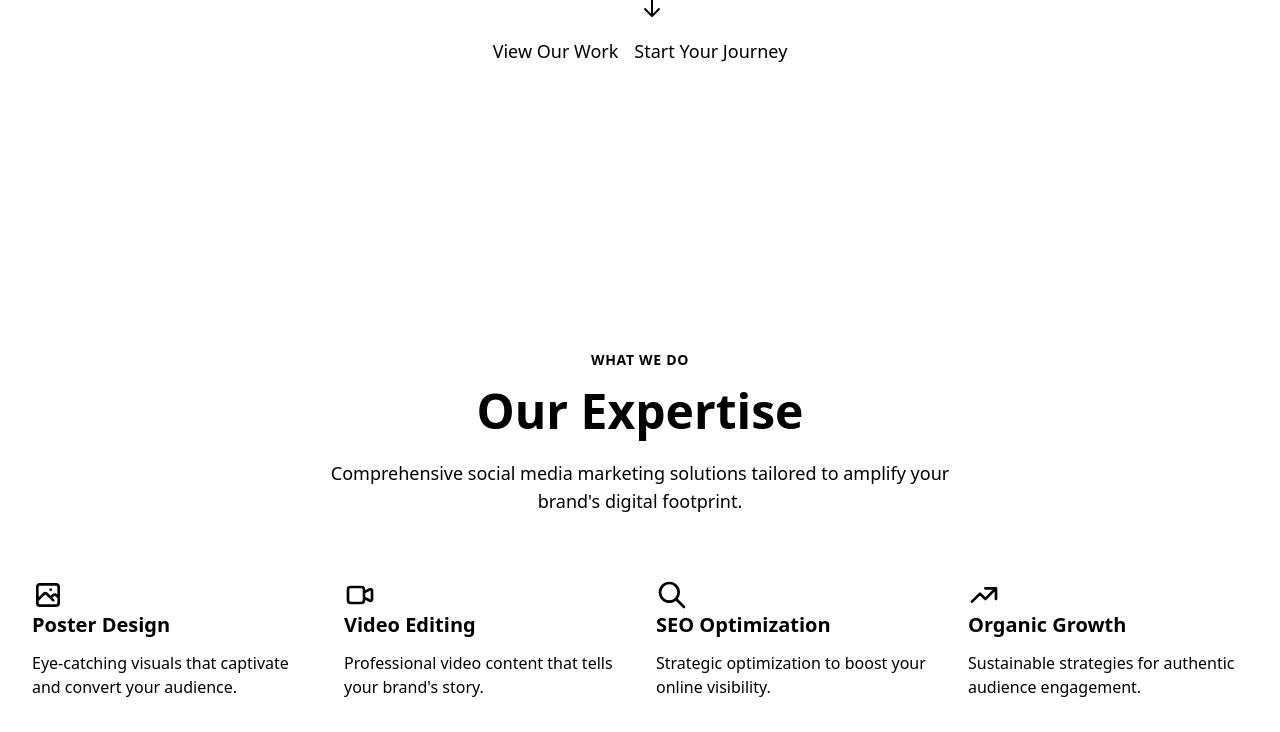
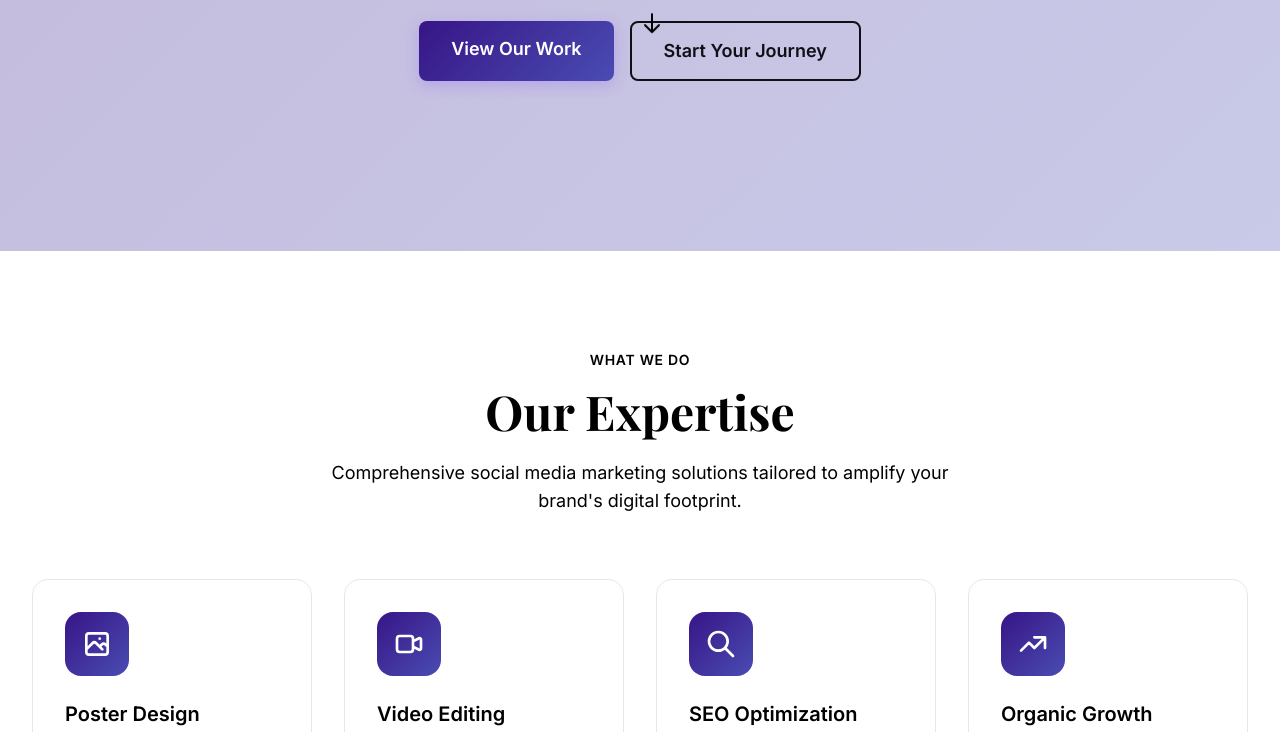
Before and after one commit to happygadda-oss/SyndeoStudio, a website: page index.html in a window 1280 px wide. Shown: the part 549-1281 px from the top of the page. Drawn offline with nearby package versions, Linux system fonts and the light colour scheme.

Commit message:
Update index.html

```diff
--- a/index.html
+++ b/index.html
@@ -5,7 +5,7 @@
     <meta name="viewport" content="width=device-width, initial-scale=1.0">
     <title>Syndeo Studio - Premium Social Media Marketing Agency</title>
     <script src="https://cdn.tailwindcss.com"></script>
-    <link rel="stylesheet" href="'./styles.css">
+    <link rel="stylesheet" href="./styles.css">
     <link rel="preconnect" href="https://fonts.googleapis.com">
     <link rel="preconnect" href="https://fonts.gstatic.com" crossorigin>
     <link href="https://fonts.googleapis.com/css2?family=Inter:wght@300;400;500;600;700;800&family=Playfair+Display:wght@400;500;600;700&display=swap" rel="stylesheet">
```
